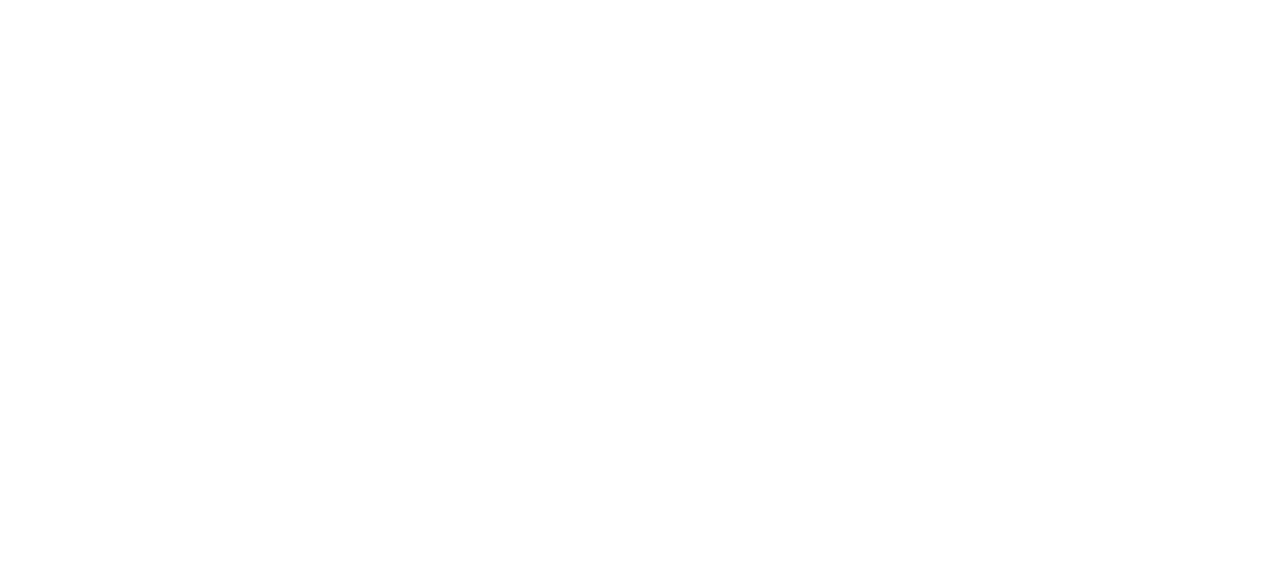
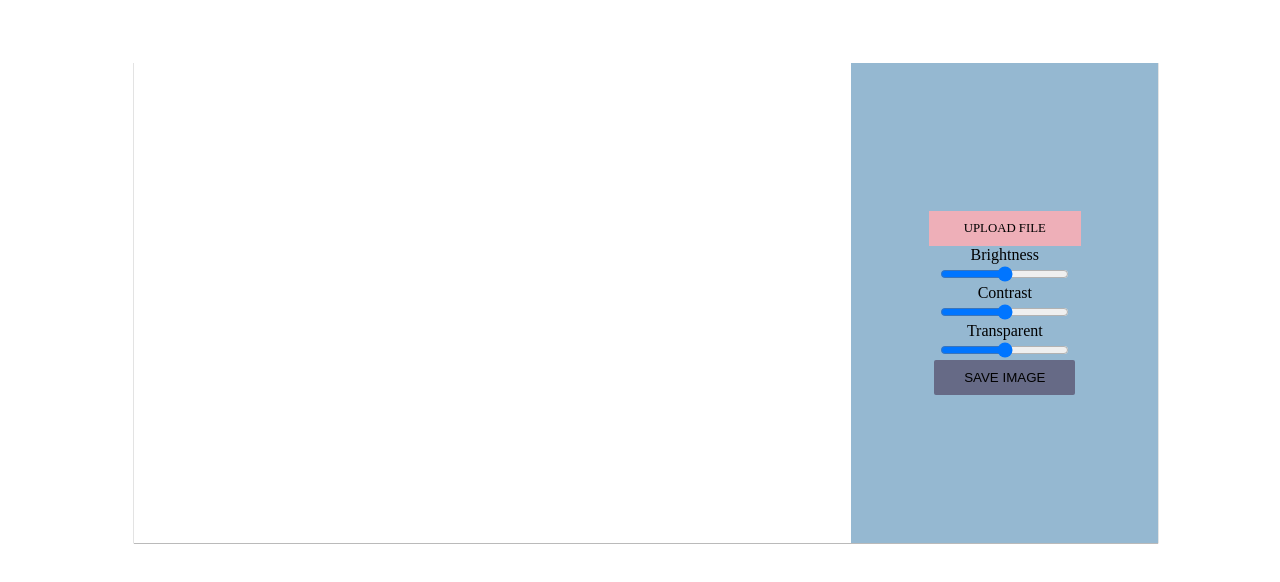
Before and after one commit to modulardata/Hypergram, a plain HTML site: page Hypergram/task/src/index.html in a window 1280 px wide. Drawn offline with Linux system fonts and the light colour scheme.

Commit message:
Stage 1/4

```diff
--- a/Hypergram/First steps/task-info.yaml
+++ b/Hypergram/First steps/task-info.yaml
@@ -14,5 +14,5 @@ status: Solved
 feedback:
   message: Well done! You've finished the project. Select a new project on <a href="https://hyperskill.org/projects">Hyperskill</a>
     to continue learning.
-  time: "Tue, 04 Jun 2024 07:53:39 UTC"
+  time: "Tue, 04 Jun 2024 08:14:51 UTC"
 record: 4
--- a/Hypergram/task/src/index.html
+++ b/Hypergram/task/src/index.html
@@ -6,6 +6,41 @@
     <link rel="stylesheet" href="style.css" />
 </head>
 <body>
+    <!--main screen-->
+    <main>
+    <canvas class="canvas" id="canvas"></canvas>
+        <!-- control panel section -->
+        <div class="control-panel">
 
+            <!--upload img file to out app-->
+            <input type="file" id="file-input" class="file-input"/>
+            <label for="file-input">UPLOAD FILE</label>
+            <!--   close upload img file section  -->
+
+            <!--adjust brightness -->
+            <label for="brightness">Brightness</label>
+            <input type="range" id="brightness" />
+            <!--close brightness section-->
+
+            <!--adjust contrast-->
+            <label for="contrast">Contrast</label>
+            <input type="range" id="contrast" />
+            <!--close contrast section-->
+
+            <!--adjust transparent-->
+            <label for="transparent">Transparent</label>
+            <input type="range" id="transparent" />
+            <!--close transparent section-->
+
+            <button id="save-button" class="save-img">SAVE IMAGE</button>
+        </div>
+        <!--close control panel section-->
+    </main>
+    <!--Close main screen section-->
+    <script>
+        document.getElementById('save-button').addEventListener('click', () => {
+            alert('You save successfully')
+        })
+    </script>
 </body>
 </html>
--- a/Hypergram/task/src/style.css
+++ b/Hypergram/task/src/style.css
@@ -0,0 +1,65 @@
+main {
+    width: 80vw;
+    height: 60vh;
+    position: relative;
+    margin-top: 5%;
+    margin-left: 10%;
+}
+
+main {
+    box-shadow: 0px 0.2px 0.2px 0.2px #777;
+}
+
+.canvas {
+    width: 100%;
+    height: 100%;
+    position: absolute;
+}
+
+.control-panel {
+    width: 30%;
+    height: 100%;
+    background-color: #95B8D1;
+    position: absolute;
+    right: 0;
+    display: flex;
+    flex-direction: column;
+    justify-content: center;
+    align-items: center;
+    justify-items: center;
+    text-align: center;
+}
+
+.file-input {
+    width: 0.1px;
+    height: 0.1px;
+    opacity: 0;
+    overflow: hidden;
+    position: absolute;
+    /*color: white;*/
+    z-index: -1;
+}
+
+.file-input + label {
+    font-size: .8rem;
+    font-weight: 400;
+    background-color: #EEAFB8;
+    display: inline-block;
+    padding: 10px 35px;
+}
+
+.file-input + label:hover {
+    box-shadow: 0px 10px 6px -6px #777;
+}
+
+.save-img {
+    background-color: #666A86;
+    padding: 10px 30px;
+    border: none;
+    border-radius: 2px;
+
+}
+
+.save-img:hover {
+    box-shadow: 0 10px 6px -6px #777;
+}
```
